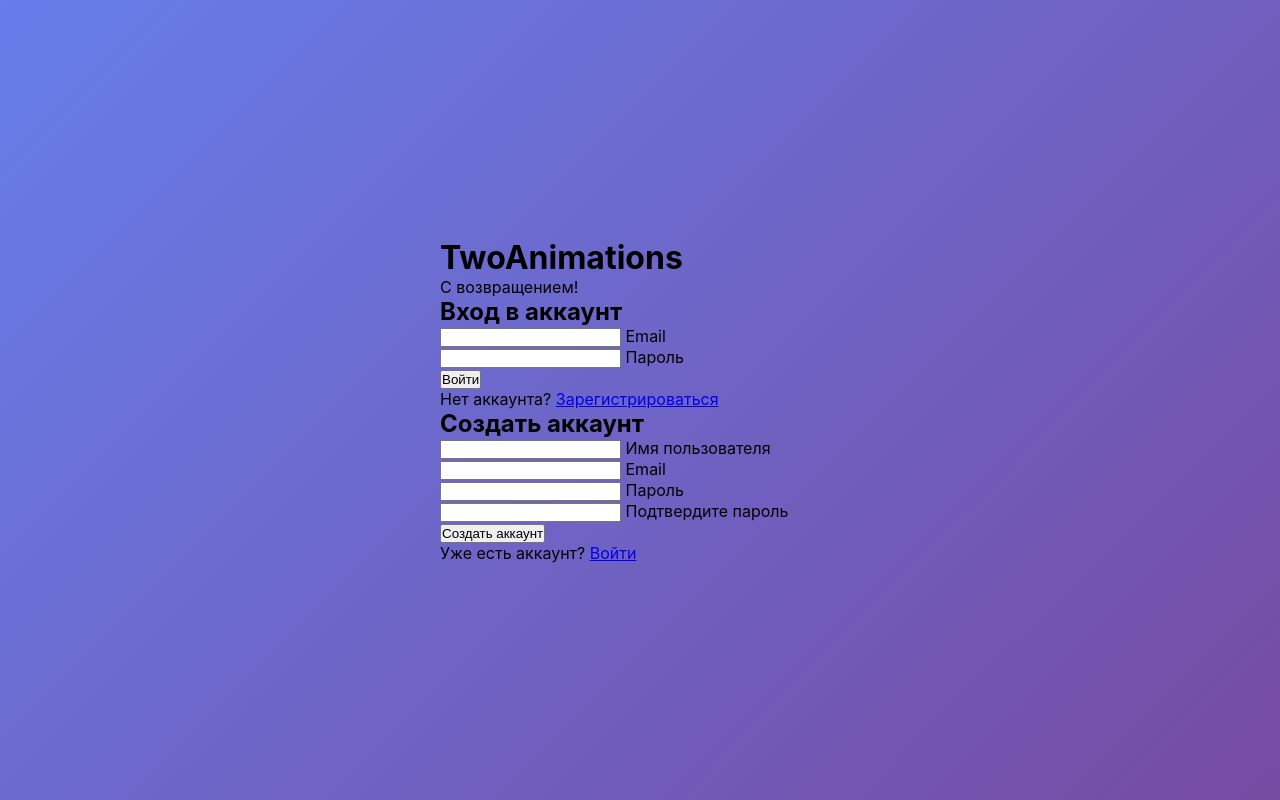
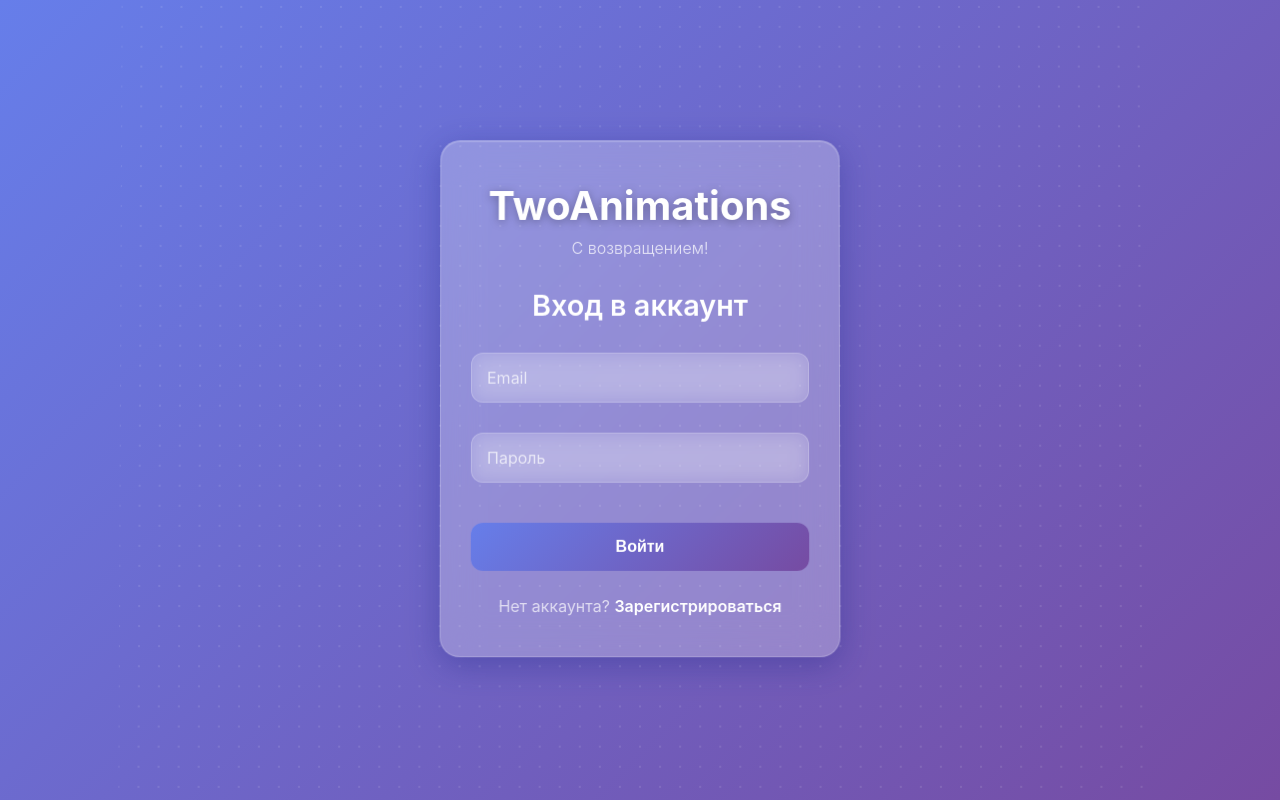
Before and after one commit to TwoAnimations/MainWebsite, a website: page index.html in a window 1280 px wide. Drawn offline with Linux system fonts and the light colour scheme.

Commit message:
Update style.css

```diff
--- a/style.css
+++ b/style.css
@@ -35,3 +35,222 @@ body::before {
     max-width: 400px;
     perspective: 1000px;
 }
+
+.glass-card {
+    background: rgba(255, 255, 255, 0.25);
+    backdrop-filter: blur(20px);
+    -webkit-backdrop-filter: blur(20px);
+    border: 1px solid rgba(255, 255, 255, 0.18);
+    border-radius: 20px;
+    padding: 40px 30px;
+    box-shadow:
+        0 8px 32px 0 rgba(31, 38, 135, 0.37),
+        inset 0 1px 0 0 rgba(255, 255, 255, 0.2);
+    transform-style: preserve-3d;
+    animation: float 6s ease-in-out infinite;
+}
+
+@keyframes float {
+    0%, 100% { transform: translateY(0px) rotateX(0deg); }
+    50% { transform: translateY(-10px) rotateX(2deg); }
+}
+
+.logo {
+    text-align: center;
+    margin-bottom: 30px;
+    transform: translateZ(20px);
+}
+
+.logo h1 {
+    color: white;
+    font-size: 2.5em;
+    font-weight: 700;
+    margin-bottom: 8px;
+    text-shadow: 0 2px 10px rgba(0, 0, 0, 0.3);
+}
+
+.logo p {
+    color: rgba(255, 255, 255, 0.8);
+    font-size: 1em;
+    font-weight: 300;
+}
+
+.form-container {
+    display: none;
+    transform: translateZ(30px);
+}
+
+.form-container.active {
+    display: block;
+    animation: slideIn 0.5s ease-out;
+}
+
+@keyframes slideIn {
+    from {
+        opacity: 0;
+        transform: translateZ(30px) translateY(20px);
+    }
+    to {
+        opacity: 1;
+        transform: translateZ(30px) translateY(0);
+    }
+}
+
+h2 {
+    color: white;
+    text-align: center;
+    margin-bottom: 30px;
+    font-weight: 600;
+    font-size: 1.8em;
+}
+
+.auth-form {
+    display: flex;
+    flex-direction: column;
+    gap: 20px;
+}
+
+.input-group {
+    position: relative;
+    margin-bottom: 10px;
+}
+
+.input-group input {
+    width: 100%;
+    padding: 15px 16px;
+    background: rgba(255, 255, 255, 0.1);
+    border: 1px solid rgba(255, 255, 255, 0.2);
+    border-radius: 12px;
+    color: white;
+    font-size: 16px;
+    backdrop-filter: blur(10px);
+    transition: all 0.3s ease;
+}
+
+.input-group input:focus {
+    outline: none;
+    border-color: rgba(255, 255, 255, 0.5);
+    background: rgba(255, 255, 255, 0.15);
+    box-shadow: 0 0 0 4px rgba(255, 255, 255, 0.1);
+}
+
+.input-group label {
+    position: absolute;
+    left: 16px;
+    top: 50%;
+    transform: translateY(-50%);
+    color: rgba(255, 255, 255, 0.7);
+    font-size: 16px;
+    pointer-events: none;
+    transition: all 0.3s ease;
+}
+
+.input-group input:focus + label,
+.input-group input:valid + label {
+    top: 0;
+    font-size: 12px;
+    background: linear-gradient(135deg, #667eea, #764ba2);
+    padding: 2px 8px;
+    border-radius: 10px;
+    color: white;
+}
+
+.btn-primary {
+    background: linear-gradient(135deg, #667eea, #764ba2);
+    border: none;
+    padding: 15px;
+    border-radius: 12px;
+    color: white;
+    font-size: 16px;
+    font-weight: 600;
+    cursor: pointer;
+    transition: all 0.3s ease;
+    backdrop-filter: blur(10px);
+    margin-top: 10px;
+}
+
+.btn-primary:hover {
+    transform: translateY(-2px);
+    box-shadow:
+        0 10px 20px rgba(0, 0, 0, 0.2),
+        inset 0 1px 0 rgba(255, 255, 255, 0.2);
+}
+
+.btn-primary:active {
+    transform: translateY(0);
+}
+
+.switch-form {
+    text-align: center;
+    margin-top: 25px;
+    color: rgba(255, 255, 255, 0.7);
+}
+
+.switch-link {
+    color: white;
+    text-decoration: none;
+    font-weight: 600;
+    transition: all 0.3s ease;
+    position: relative;
+}
+
+.switch-link::after {
+    content: '';
+    position: absolute;
+    bottom: -2px;
+    left: 0;
+    width: 0;
+    height: 1px;
+    background: white;
+    transition: width 0.3s ease;
+}
+
+.switch-link:hover::after {
+    width: 100%;
+}
+
+/* Анимация переключения форм */
+.form-container:target {
+    display: block;
+    animation: slideIn 0.5s ease-out;
+}
+
+.form-container:target ~ .form-container:not(:target) {
+    display: none;
+}
+
+/* Адаптивность */
+@media (max-width: 480px) {
+    .glass-card {
+        padding: 30px 20px;
+        margin: 10px;
+    }
+
+    .logo h1 {
+        font-size: 2em;
+    }
+
+    h2 {
+        font-size: 1.5em;
+    }
+}
+
+/* Эффект частиц для дополнительного визуального интереса */
+.glass-card::before {
+    content: '';
+    position: absolute;
+    top: -50%;
+    left: -50%;
+    width: 200%;
+    height: 200%;
+    background: radial-gradient(circle, rgba(255,255,255,0.1) 1px, transparent 1px);
+    background-size: 20px 20px;
+    animation: sparkle 20s linear infinite;
+    pointer-events: none;
+    z-index: -1;
+}
+
+@keyframes sparkle {
+    0% { transform: translate(0, 0) rotate(0deg); }
+    100% { transform: translate(-20px, -20px) rotate(360deg); }
+}
```
